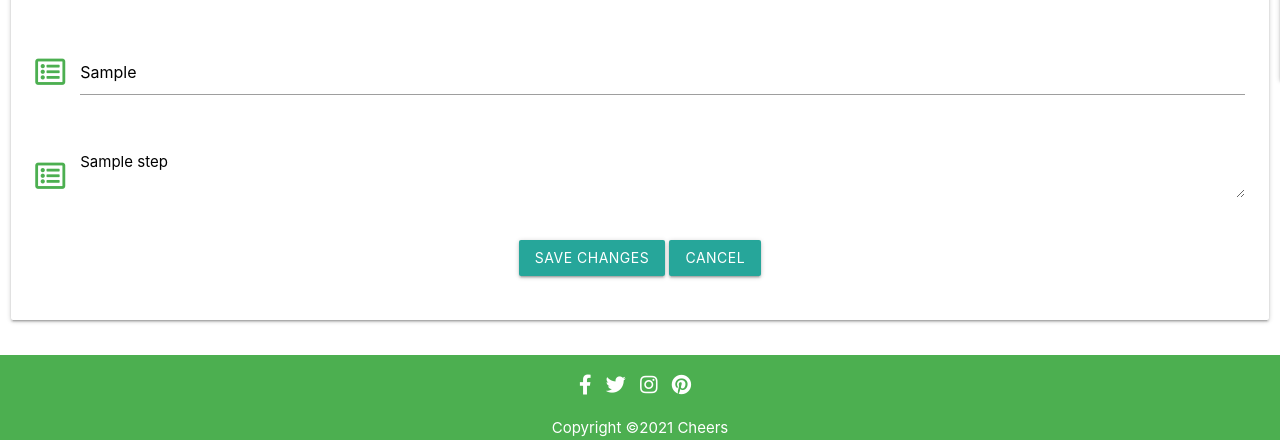
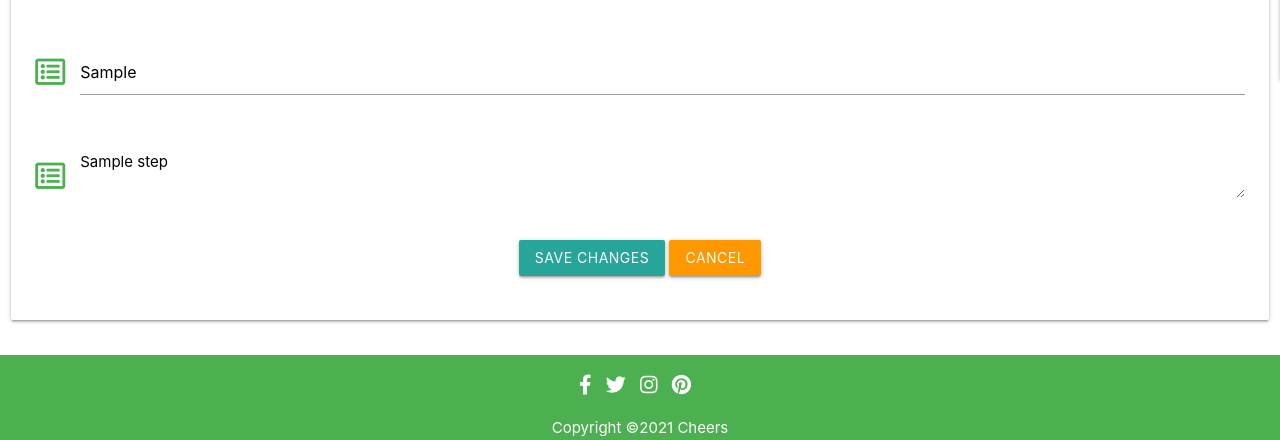
Before and after one commit to asplesa/cheers-ms3, a Flask app: template templates/edit_cocktail.html in a window 1280 px wide. Shown: the part 780-1220 px from the top of the page. Run offline with Flask 2, Linux system fonts and the light colour scheme; the template is opened without the code that fills it: most values are stand-ins (such as "Sample title", 1, 10 or a date in 2020); some libraries are stand-ins or nearby versions.

Commit message:
Change the colour of the cancel btn in edit cocktail to oragne

```diff
--- a/templates/edit_cocktail.html
+++ b/templates/edit_cocktail.html
@@ -127,7 +127,7 @@
                   <div class="col s12">
                       <button class="btn waves-effect waves-light present-buttn" type="submit" name="action">Save
                           Changes</button>
-                      <a href="{{ url_for('get_cocktails') }}" class="back  btn btn-cancel">Cancel</a>
+                      <a href="{{ url_for('get_cocktails') }}" class="back orange btn btn-cancel">Cancel</a>
                   </div>
               </div>
           </div>
```
